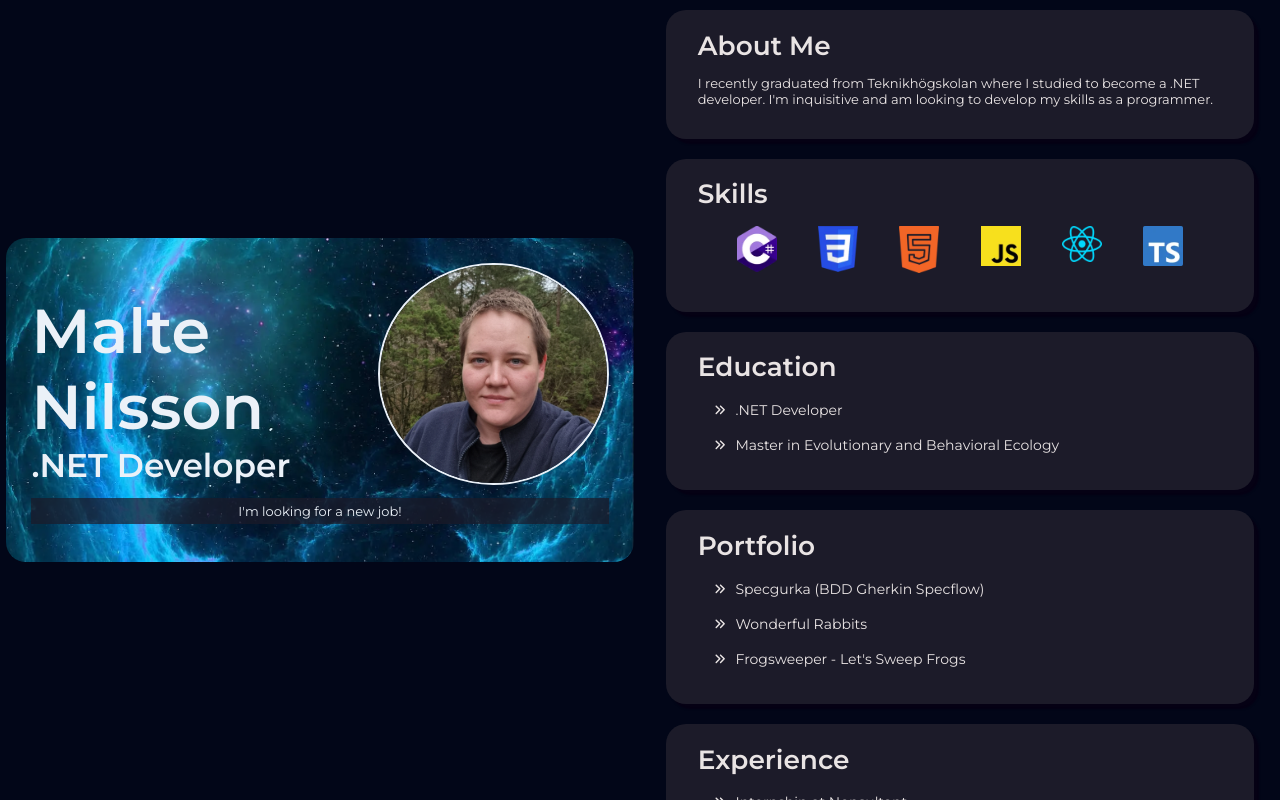
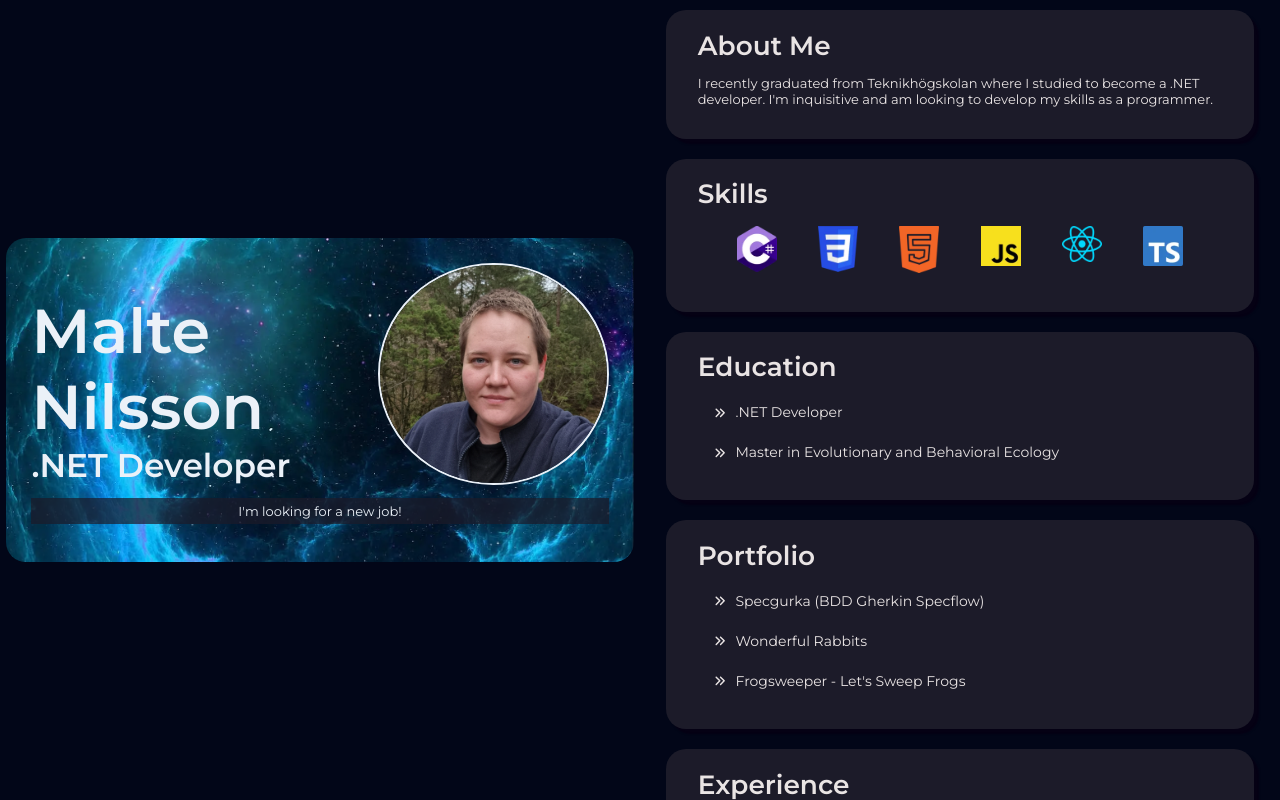
Before and after one commit to TheWombatKonrad/malte-nilsson-portfolio, a React (Vite) app: page / in a window 1280 px wide. Built offline with nearby package versions, Linux system fonts and the light colour scheme.

Commit message:
made buttons larger... again...

```diff
--- a/src/components/ExpandableDiv.css
+++ b/src/components/ExpandableDiv.css
@@ -9,7 +9,7 @@
   align-items: center;
   gap: 10px;
 
-  height: 25px;
+  height: 30px;
   margin: 10px 0px 5px 0px;
 }
 
```
